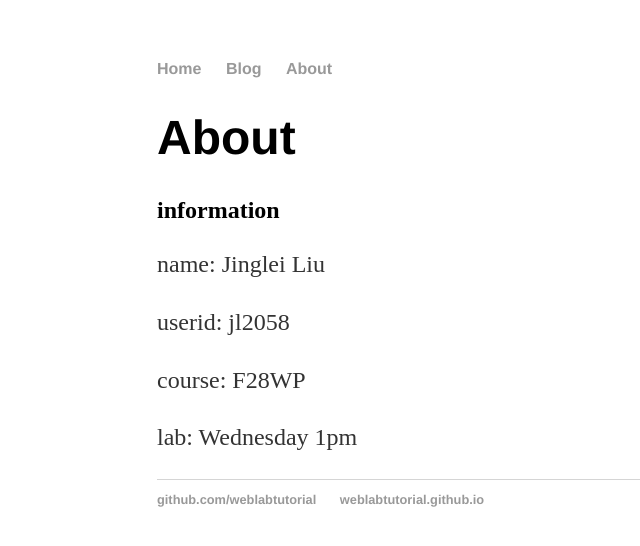
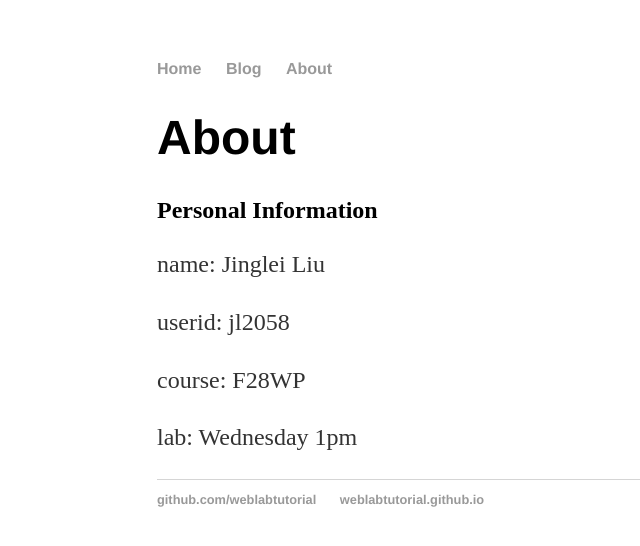
Before and after one commit to EdmondLiu2058/EdmondLiu2058.github.io, a Jekyll site: the page built from about/index.html, in a window 1280 px wide. Shown: the top 546 px of the page, without its empty margins (35-675 px from the left). Built offline with Jekyll 4.4.1, drawn with Linux system fonts in a browser that asks for light colours.

Commit message:
Update about.html

```diff
--- a/_layouts/about.html
+++ b/_layouts/about.html
@@ -3,5 +3,5 @@ layout: default
 title: about
 ---
 <h1>{{ page.title }}</h1>
-<h2>information</h2>
+<h2>Personal Information</h2>
 <div class="qqq">{{ content }}</div>
```
